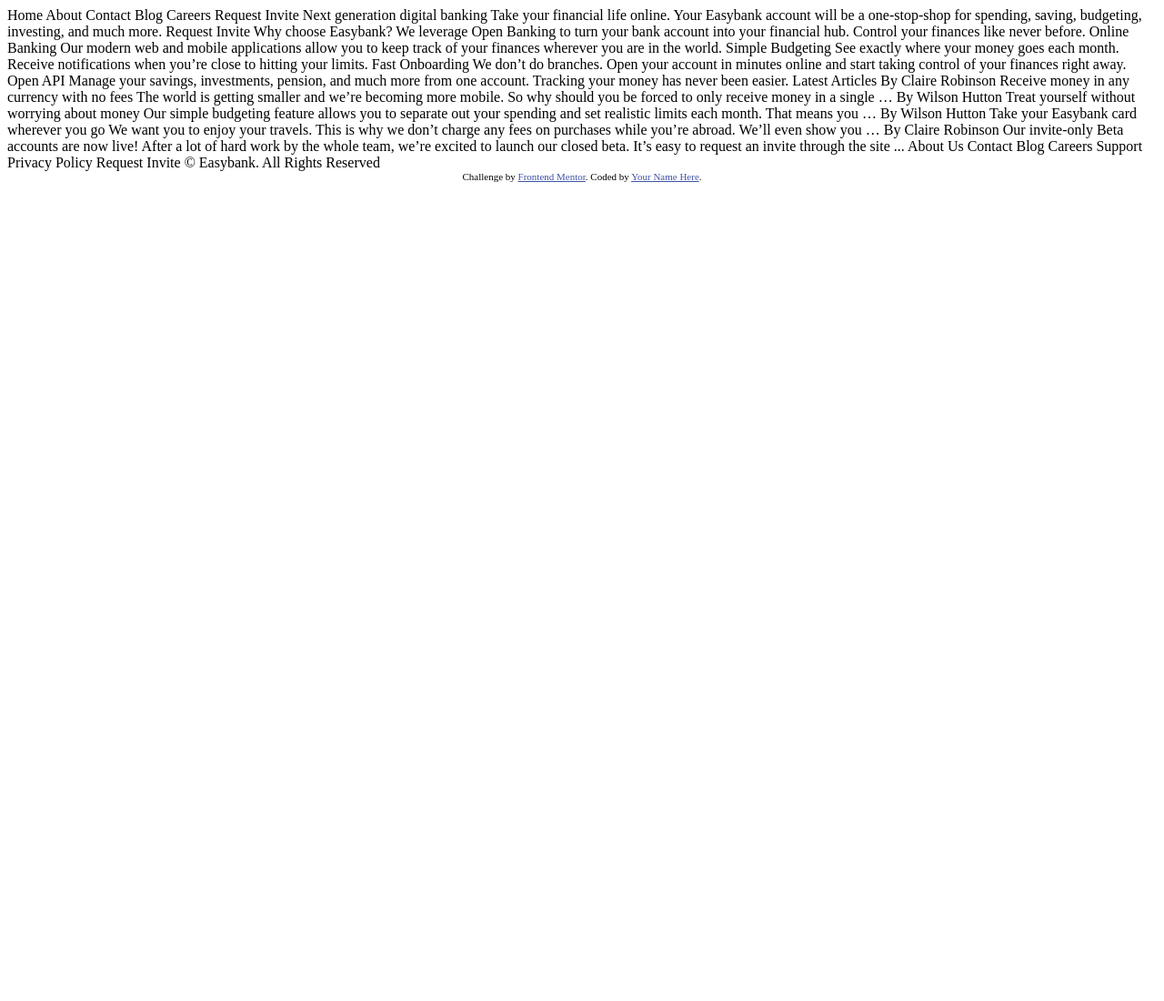
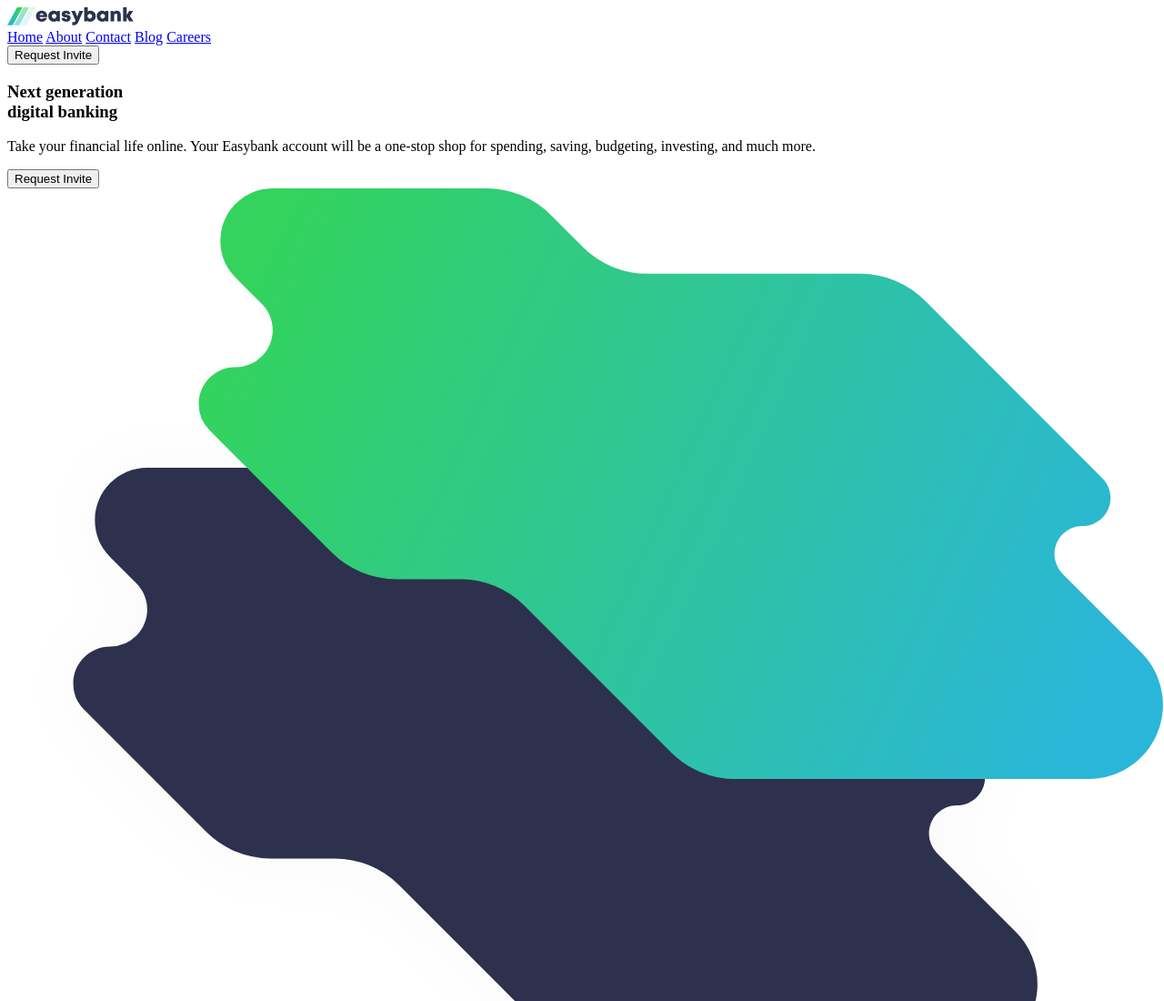
Before and after one commit to bbstar8/Easy-bank-Landing-Page, a plain HTML site: page index.html in a window 1280 px wide. Shown: the top 1100 px of the page at 91% size. Before the commit the page ends 800 px from the top, so only its background shows below. Drawn offline with Linux system fonts and the light colour scheme.

Commit message:
Add Header section of Landing Page

```diff
--- a/index.html
+++ b/index.html
@@ -1,101 +1,32 @@
 <!DOCTYPE html>
 <html lang="en">
 <head>
-  <meta charset="UTF-8">
-  <meta name="viewport" content="width=device-width, initial-scale=1.0"> <!-- displays site properly based on user's device -->
-
-  <link rel="icon" type="image/png" sizes="32x32" href="./images/favicon-32x32.png">
-
-  <title>Frontend Mentor | Easybank landing page</title>
-
-  <!-- Feel free to remove these styles or customise in your own stylesheet 👍 -->
-  <style>
-    .attribution { font-size: 11px; text-align: center; }
-    .attribution a { color: hsl(228, 45%, 44%); }
-  </style>
+    <meta charset="UTF-8">
+    <meta name="viewport" content="width=device-width, initial-scale=1.0">
+    <title>Easybank Landing Page</title>
 </head>
 <body>
-
-  Home
-  About
-  Contact
-  Blog
-  Careers
-
-  Request Invite
-
-
-
-  Next generation digital banking
-
-  Take your financial life online. Your Easybank account will be a one-stop-shop
-  for spending, saving, budgeting, investing, and much more.
-
-  Request Invite
-
-
-
-  Why choose Easybank?
-
-  We leverage Open Banking to turn your bank account into your financial hub. Control
-  your finances like never before.
-
-  Online Banking
-  Our modern web and mobile applications allow you to keep track of your finances
-  wherever you are in the world.
-
-  Simple Budgeting
-  See exactly where your money goes each month. Receive notifications when you’re
-  close to hitting your limits.
-
-  Fast Onboarding
-  We don’t do branches. Open your account in minutes online and start taking control
-  of your finances right away.
-
-  Open API
-  Manage your savings, investments, pension, and much more from one account. Tracking
-  your money has never been easier.
-
-
-
-  Latest Articles
-
-  By Claire Robinson
-  Receive money in any currency with no fees
-  The world is getting smaller and we’re becoming more mobile. So why should you be
-  forced to only receive money in a single …
-
-  By Wilson Hutton
-  Treat yourself without worrying about money
-  Our simple budgeting feature allows you to separate out your spending and set
-  realistic limits each month. That means you …
-
-  By Wilson Hutton
-  Take your Easybank card wherever you go
-  We want you to enjoy your travels. This is why we don’t charge any fees on purchases
-  while you’re abroad. We’ll even show you …
-
-  By Claire Robinson
-  Our invite-only Beta accounts are now live!
-  After a lot of hard work by the whole team, we’re excited to launch our closed beta.
-  It’s easy to request an invite through the site ...
-
-
-
-  About Us
-  Contact
-  Blog
-  Careers
-  Support
-  Privacy Policy
-
-  Request Invite
-
-  © Easybank. All Rights Reserved
-
-  <div class="attribution">
-    Challenge by <a href="https://www.frontendmentor.io?ref=challenge" target="_blank">Frontend Mentor</a>.
-    Coded by <a href="#">Your Name Here</a>.
-  </div>
+    <header>
+        <section>
+            <a href="#"><img src="./images/logo.svg" alt="Easybank Logo"></a>
+            <nav>
+                <a href="#">Home</a>
+                <a href="#">About</a>
+                <a href="#">Contact</a>
+                <a href="#">Blog</a>
+                <a href="#">Careers</a>
+            </nav>
+            <button>Request Invite</button>
+        </section>
+        <section>
+            <section class="left-section">
+                <h1>Next generation <br>digital banking</h1>
+                <p>Take your financial life online. Your Easybank account will be a one-stop shop for spending, saving, budgeting, investing, and much more.</p>
+                <button>Request Invite</button>
+            </section>
+            <img src="./images/bg-intro-desktop.svg" alt="A background Image">
+            <img src="./images/image-mockups.png" alt="A Mockup of the EasyBank App">
+        </section>
+    </header>
 </body>
 </html>
```
Also changed, not shown: content.html (added, +101 -0 lines).
